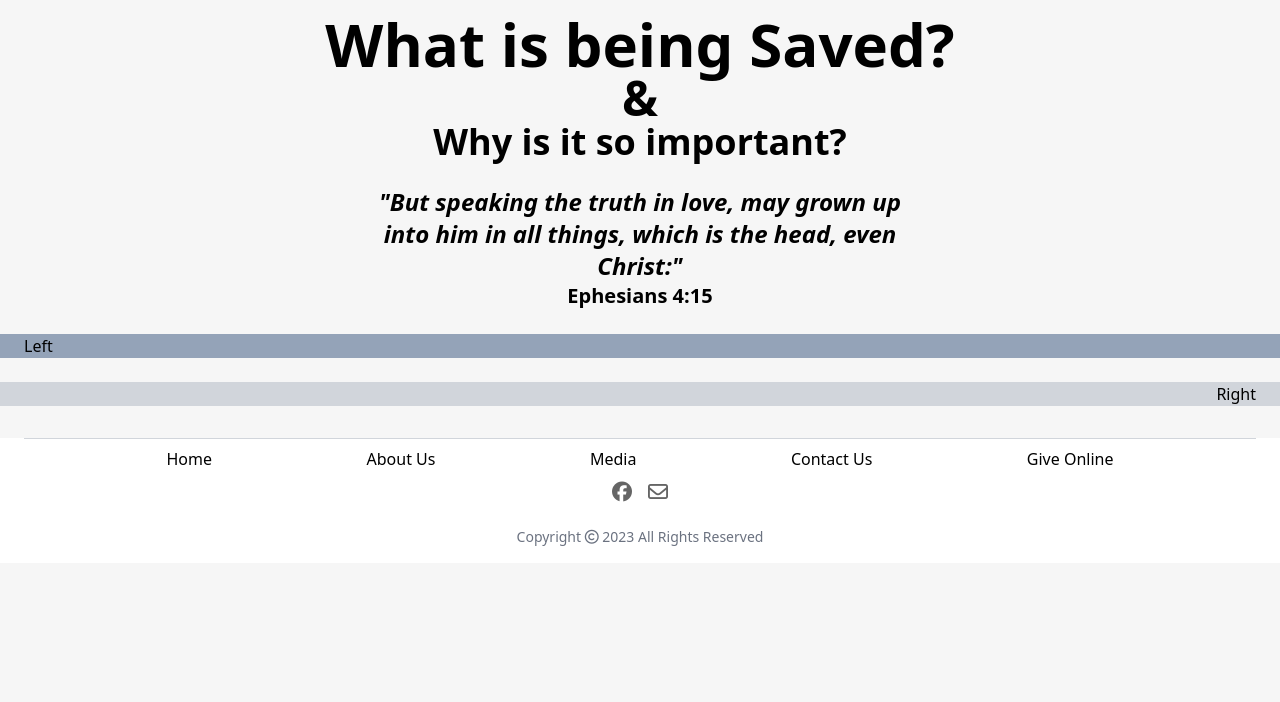
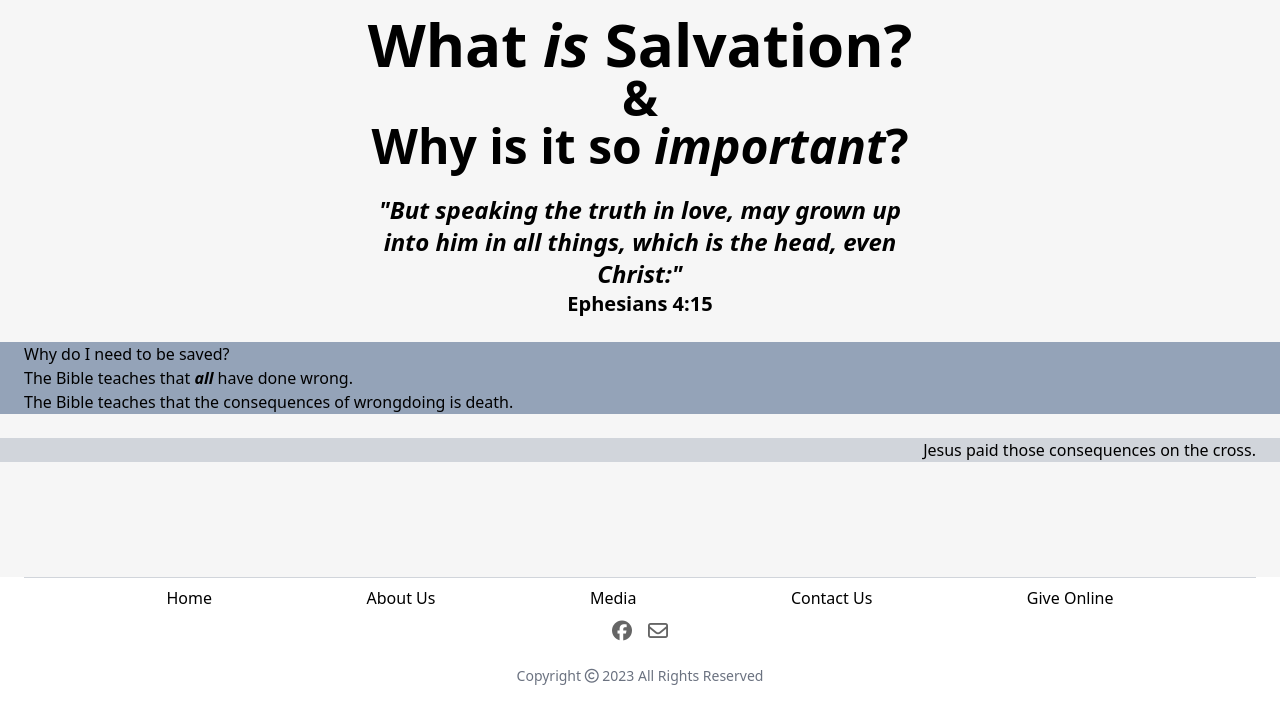
Before and after one commit to RaubJo/ellisbc, an Astro site: page /about/salvation in a window 1280 px wide. Shown: the part 98-800 px from the top of the page. Built offline with nearby package versions, Linux system fonts and the light colour scheme; Astro itself is replaced by a stand-in of ours.

Commit message:
Footer position

```diff
--- a/src/layouts/Footer.astro
+++ b/src/layouts/Footer.astro
@@ -9,7 +9,7 @@
 const email = "mailto:" + PastorEmail
 ---
 
-<section class="bottom-0 w-full px-6 mt-8 antialiased bg-white">
+<section class="absolute bottom-0 w-full lg:px-6 mt-8 antialiased bg-white">
     <div class="flex flex-row mx-auto max-w-7xl border-t border-gray-300 justify-evenly">
         <NavLink href="/">Home</NavLink>
         <NavLink href="/about/us">About Us</NavLink>
--- a/src/pages/about/salvation.astro
+++ b/src/pages/about/salvation.astro
@@ -10,22 +10,28 @@
 
 <Layout title="How Can I Be Saved">
     <div class="flex flex-col">
-        <h1 class="text-center text-6xl font-bold">What is being Saved?</h1>
+        <h1 class="text-center text-6xl font-bold">What <em>is</em> Salvation?</h1>
         <span class="text-center text-5xl font-bold">&</span>
-        <h1 class="text-center text-4xl font-bold">Why is it so important?</h1>
+        <h1 class="text-center text-5xl font-bold">Why is it so <em>important</em>?</h1>
     </div>
+
     <CenterContent>
         <div>
             <p class=" w-3/4 lg:w-1/2 mx-auto text-2xl italic font-bold text-center">"But speaking the truth in love, may grown up into him in all things, which is the head, even Christ:"</p>
             <p class="text-xl font-bold text-center">Ephesians 4:15</p>
         <div>
     </CenterContent>
+
     <LeftContent>
-        <h1> Left</h1>
+        <div>
+        <h1>Why do I need to be saved?</h1>
+        <p>The Bible teaches that <em><b>all</b></em> have done wrong.</p>
+        <p>The Bible teaches that the consequences of wrongdoing is death.</p>
+        </div>
     </LeftContent>
 
     <RightContent>
-        <h1>Right</h1>
+        <h1>Jesus paid those consequences on the cross.</h1>
     </RightContent>
 
 </Layout>
```
